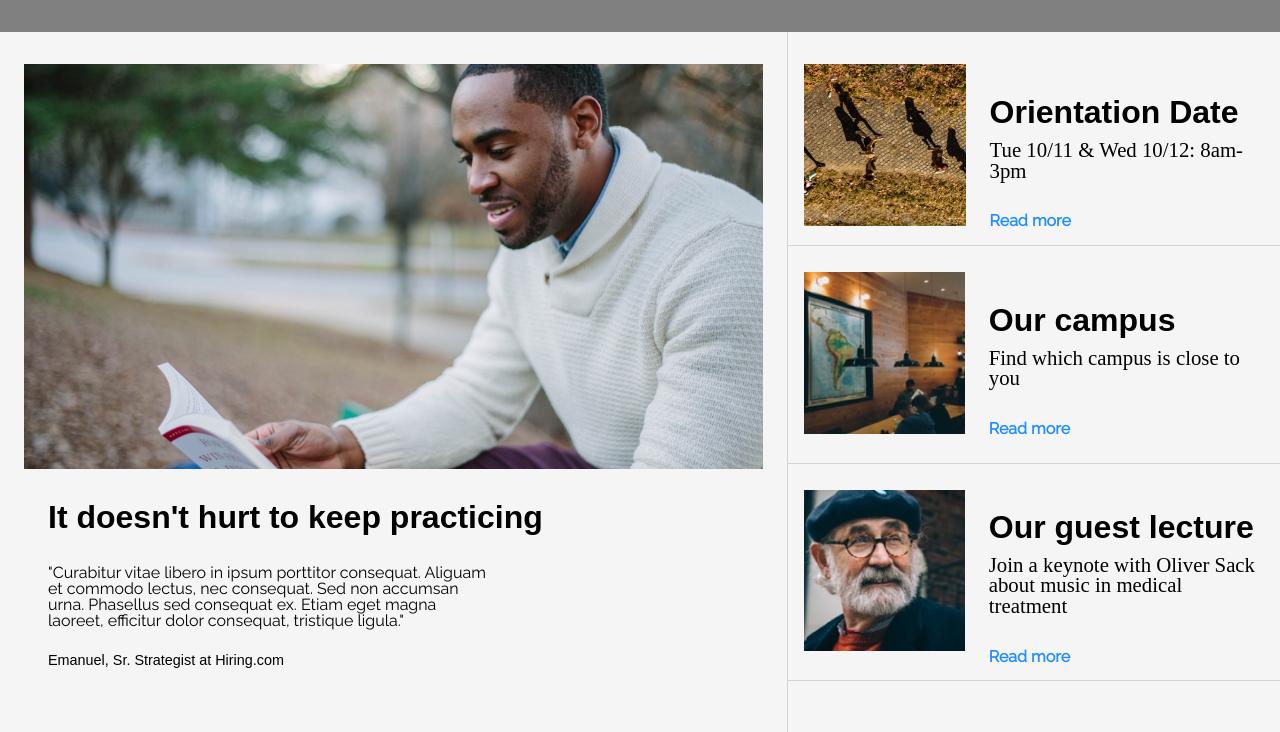
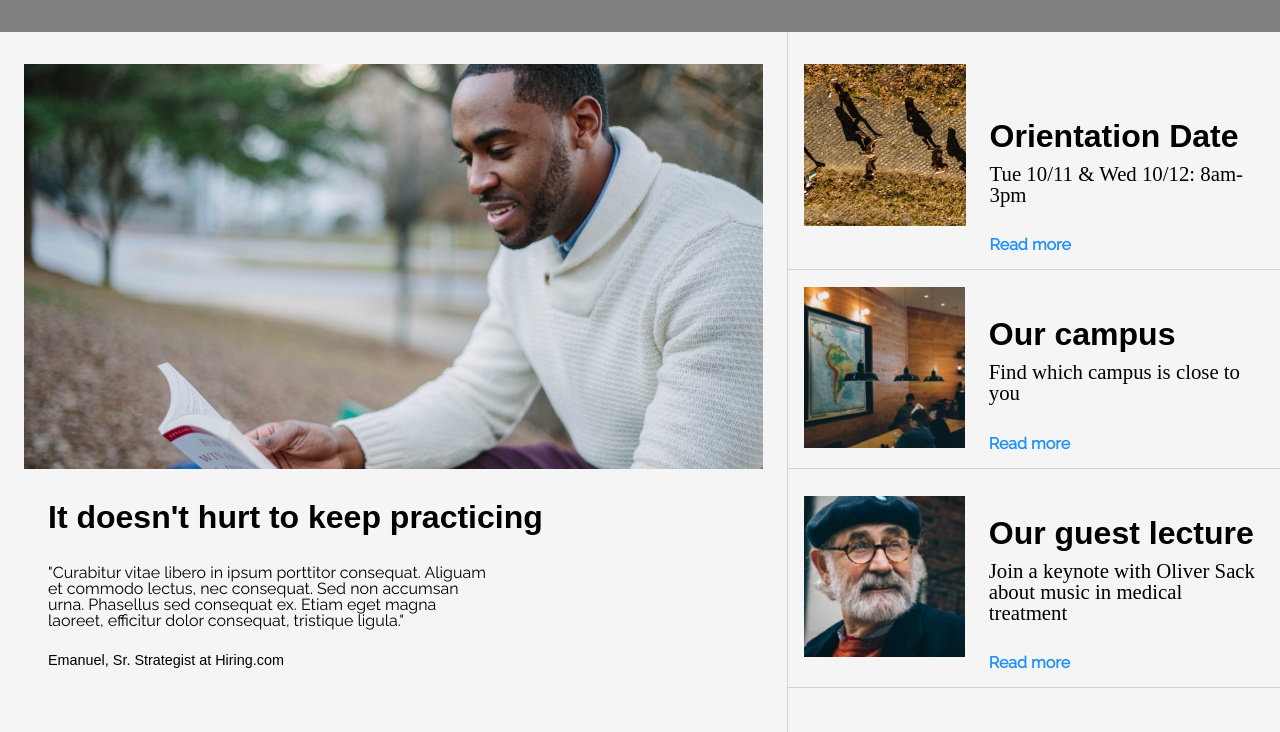
Before and after one commit to afloyd8/ColmarAcademy, a plain HTML site: page index.html in a window 1280 px wide. Shown: the part 645-1377 px from the top of the page. Drawn offline with Linux system fonts and the light colour scheme.

Commit message:
Minor adjustment to padding on info banner right-hand column pictures

```diff
--- a/resources/css/style.css
+++ b/resources/css/style.css
@@ -194,10 +194,10 @@ nav a {
 
 .middle, .bottom {
   display: flex;
-  padding: 8px 16px;
+  padding: 16px;
   border-bottom: 0.5px solid lightgray;
   align-items: center;
-  height: 30%;
+  height: auto;
 }
 
 .middle .image, .bottom .image {
@@ -207,6 +207,10 @@ nav a {
 
 .text {
   width: 65%;
+}
+
+.top .text {
+  padding-top: 24px;
 }
 
 .text a {
```
